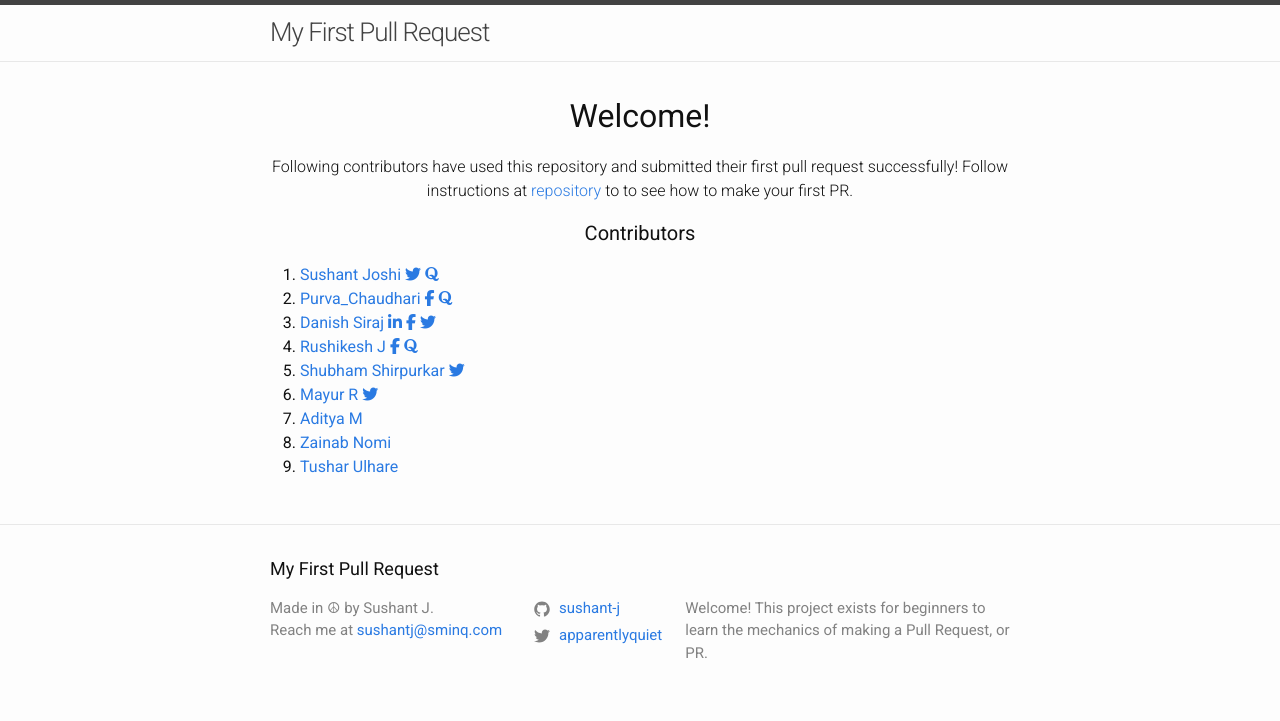
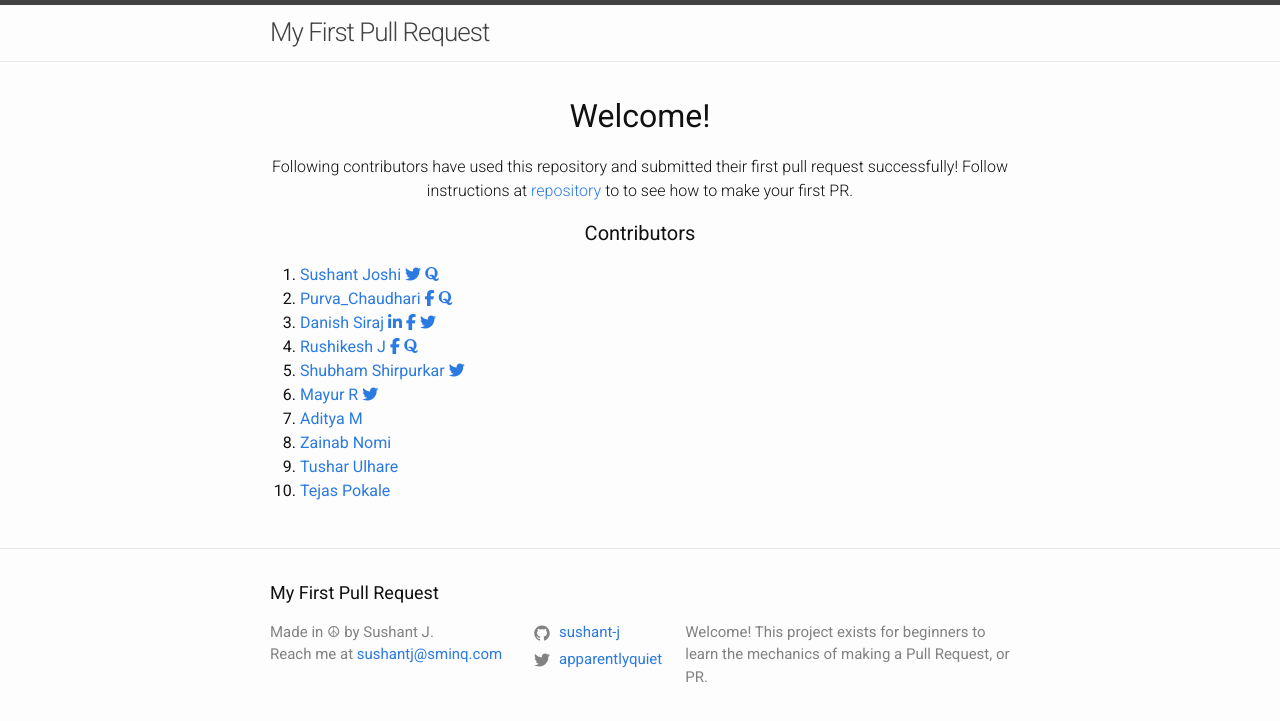
Before and after one commit to sushant-j/my-first-pull-request, a Jekyll site: the page built from index.md, in a window 1280 px wide. Shown: the top 721 px of the page. Built offline with Jekyll 4.4.1, drawn with Linux system fonts in a browser that asks for light colours; nearby versions of some CDN libraries.

Commit message:
Added my name

```diff
--- a/_layouts/home.html
+++ b/_layouts/home.html
@@ -79,14 +79,19 @@ layout: default
         Aditya M
       </a>
     </li>
- <li>
+    <li>
       <a href="https://github.com/zainabnomi/">
         Zainab Nomi
       </a>
     </li>
+    <li>
+      <a href="https://github.com/tusharulhare/">
+       Tushar Ulhare
+      </a>
+    </li>
      <li>
-      <a href="https://github.com/tusharulhare/">
-        Tushar Ulhare
+      <a href="https://github.com/tejaspokale/">
+        Tejas Pokale
       </a>
     </li>
   </ol>
```
